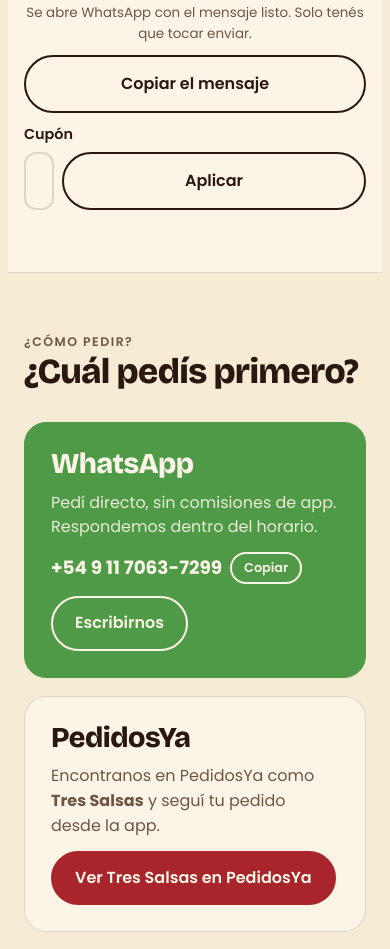
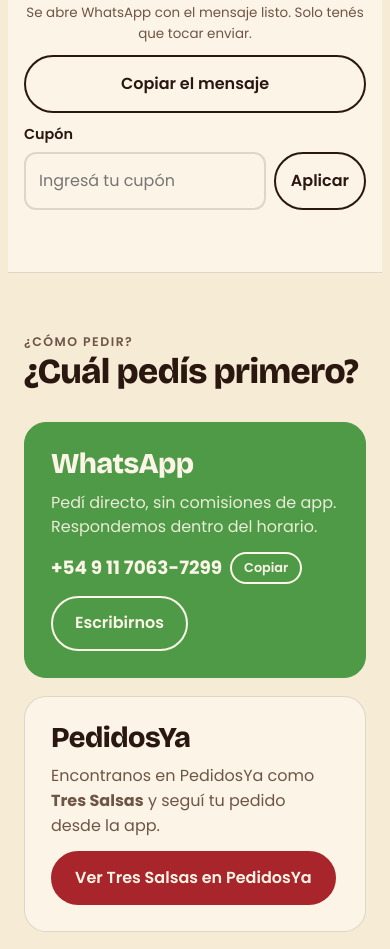
Before and after one commit to mef760/tressalsas-web, a plain HTML site: page index.html in a window 390 px wide. Shown: the part 10227-11176 px from the top of the page. Drawn offline with nearby package versions, Linux system fonts and the light colour scheme.

Commit message:
Fix coupon input responsive layout

```diff
--- a/index.html
+++ b/index.html
@@ -207,6 +207,9 @@
 .campo.full{grid-column:1/-1}
 .campo label,.campo legend{font-weight:600;font-size:.9rem}
 .campo input,.campo select,.campo textarea{border:2px solid var(--linea);background:var(--papel);border-radius:12px;padding:11px 13px;width:100%}
+.cupon-fila{display:grid;grid-template-columns:minmax(0,1fr) auto;align-items:stretch;gap:8px}
+.cupon-fila input{min-width:0;width:auto}
+.cupon-fila .btn{padding-inline:14px}
 .campo input:focus,.campo select:focus,.campo textarea:focus{border-color:var(--tinta);outline:none}
 .campo textarea{resize:vertical;min-height:70px}
 .campo .err{color:var(--rojo);font-size:.82rem;font-weight:600}
@@ -456,7 +459,7 @@
           <p class="aviso">Se abre WhatsApp con el mensaje listo. Solo tenés que tocar enviar.</p>
           <button class="btn" type="button" id="copiar">Copiar el mensaje</button>
           <div class="copia" id="copia" hidden><label class="eyebrow" for="f-copia">Tu mensaje</label><textarea id="f-copia" readonly></textarea></div>
-          <div class="campo full"><label for="f-cupon">Cupón</label><div style="display:flex;gap:8px"><input id="f-cupon" name="cupon" autocomplete="off" placeholder="Ingresá tu cupón" style="flex:1"><button class="btn" id="aplicar-cupon" type="button">Aplicar</button></div><span id="estado-cupon" aria-live="polite"></span></div>
+          <div class="campo full"><label for="f-cupon">Cupón</label><div class="cupon-fila"><input id="f-cupon" name="cupon" type="text" autocomplete="off" placeholder="Ingresá tu cupón"><button class="btn" id="aplicar-cupon" type="button">Aplicar</button></div><span id="estado-cupon" aria-live="polite"></span></div>
         </div>
       </aside>
     </form>
```
